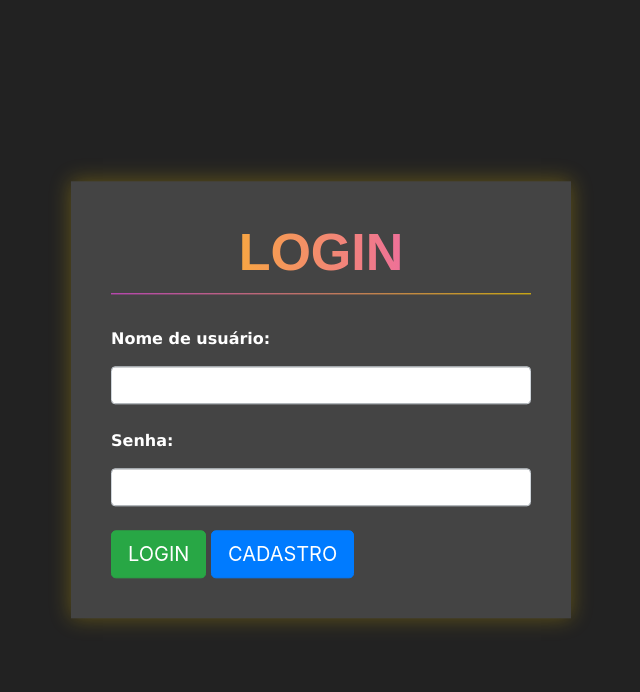
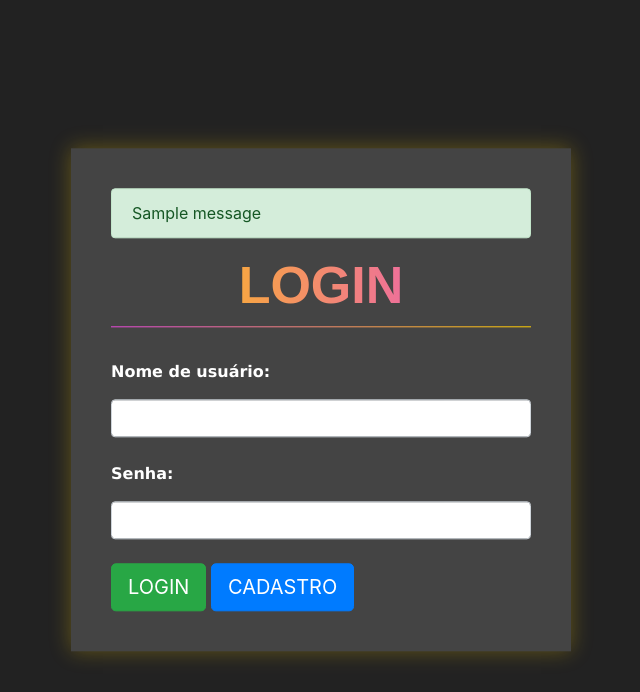
Before and after one commit to d4u0ul/PW3.0, a Django app: page /auth/login/ in a window 1280 px wide. Shown: the top 692 px of the page, without its empty margins (319-959 px from the left). Run offline with Django 4.2, Linux system fonts and the light colour scheme; one stand-in notice (Sample message) is shown.

Commit message:
add redirects da página autenticacao/login.html

```diff
--- a/autenticacao/templates/login.html
+++ b/autenticacao/templates/login.html
@@ -8,6 +8,13 @@
 {% block 'body' %}
 <div class="box">
     <form action="{% url 'login' %}" method="post">{% csrf_token %}
+        {% if messages %}
+            {% for message in messages %}
+                <div class="alert {{message.tags}}">
+                    {{message}}
+                </div>
+            {% endfor %}
+        {% endif %}
         <h1 class="titulo font-degrade borda-bottom-degrade">LOGIN</h2>
         <br>
         <span class="span-descricao">Nome de usuário:</span>
--- a/autenticacao/views.py
+++ b/autenticacao/views.py
@@ -3,6 +3,7 @@ from django.shortcuts import render,redirect
 from django.http import HttpResponse
 from django.contrib import messages
 from django.contrib.messages import constants
+from django.contrib import auth
 # Create your views here.
 '''
 arquivo views, onde vai ficar a lógica da nossa aplicação, onde fica toda aquela parte onde recebemos uma request e retornamos uma response, logo pegar o nome do usuário e verificar se ele existe, ou um e-mail/senha válido/inválido todo esse processamento fica aqui.
@@ -49,5 +50,17 @@ def cadastro(request):
 
 def login(request):
     #return HttpResponse('login') # quando eu acessar no meu navegador a rota 'auth/login', ele deve me retornar a resposta 'login'
+    if request.method == "GET":
+        return render(request,"login.html")
+    elif request.method == "POST":
+        username = request.POST.get("username")
+        senha = request.POST.get("password")
 
-    return render(request,"login.html")
+        usuario = auth.authenticate(username=username, password=senha)
+
+        if not usuario:
+            messages.add_message(request,constants.ERROR, 'usuário ou senha inválidos')
+            return redirect("/auth/login")
+        else:
+            auth.login(request, usuario)
+            return redirect("/plataforma")
```
Also changed, not shown: db.sqlite3, 1 other file. Lines whose indentation alone changed are shown as unchanged.
